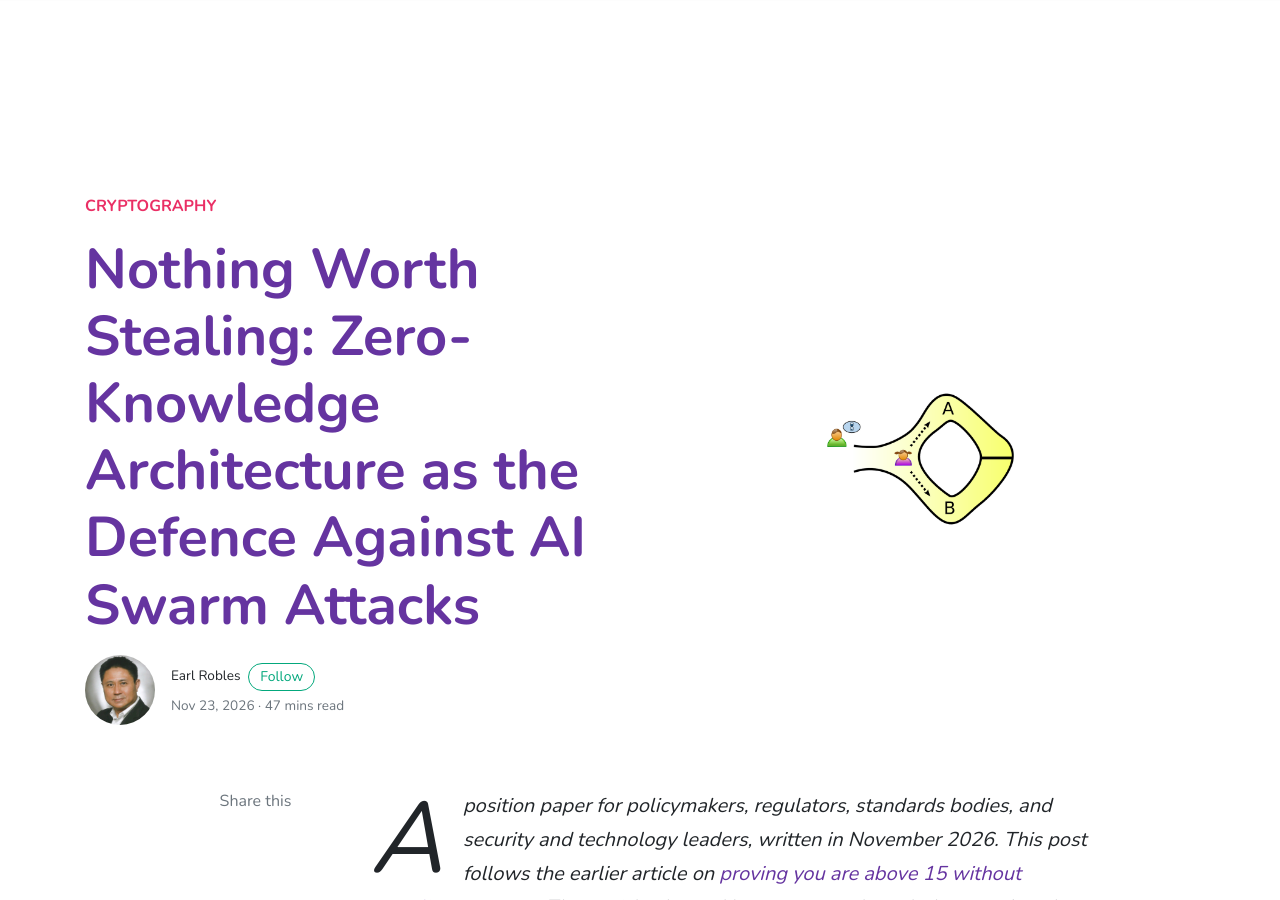
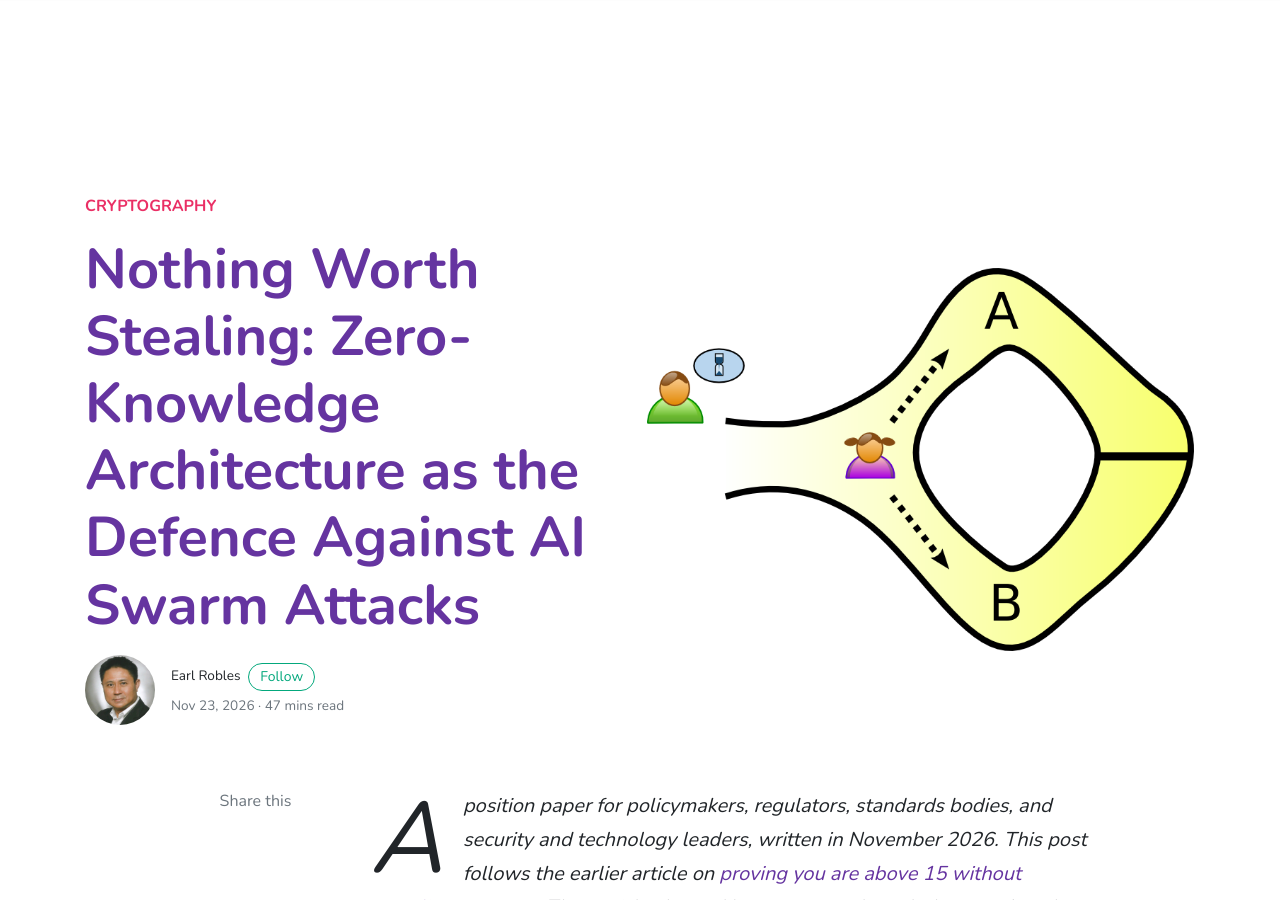
Before and after one commit to corpbob-qcsp/Quantum-Computing-Philippines.github.io, a Jekyll site: the page built from _posts/2026-11-23-zero-knowledge-defence-ai-swarms.md, in a window 1280 px wide and 900 px high. Built offline with Jekyll 4.4.1, drawn with Linux system fonts in a browser that asks for light colours; nearby versions of some CDN libraries; formulas are drawn with MathJax 3; comment, search, counter and statistics services are not loaded.

Commit message:
adjust image

```diff
--- a/_posts/2026-11-23-zero-knowledge-defence-ai-swarms.md
+++ b/_posts/2026-11-23-zero-knowledge-defence-ai-swarms.md
@@ -2,7 +2,8 @@
 layout: post
 title:  "Nothing Worth Stealing: Zero-Knowledge Architecture as the Defence Against AI Swarm Attacks"
 author: earl
-image: assets/images/zkp-wide.png
+image: assets/images/zkp.png
+card_image: assets/images/zkp-wide.png
 categories: Cryptography
 comments: false
 ---
--- a/index.html
+++ b/index.html
@@ -194,7 +194,8 @@ description: "Welcome to a global community of Quantum Computing!"
     <div class="col-md-6">
     <div class="card border-0 mb-4 box-shadow">
     <a href="{{site.baseurl}}{{latest_post.url}}">
-    <div style="background-image: url({% if latest_post.image contains "://" %}{{ latest_post.image }}{% else %} {{site.baseurl}}/{{ latest_post.image}}{% endif %}); height: 200px;    background-size: cover;    background-position: center;    background-repeat: no-repeat;"></div>
+    {% assign card_img = latest_post.card_image | default: latest_post.image %}
+    <div style="background-image: url({% if card_img contains "://" %}{{ card_img }}{% else %} {{site.baseurl}}/{{ card_img }}{% endif %}); height: 200px;    background-size: cover;    background-position: center;    background-repeat: no-repeat;"></div>
     </a>
     <div class="card-body px-0 pb-0 d-flex flex-column align-items-start">
     <h2 class="h4 font-weight-bold">
```
